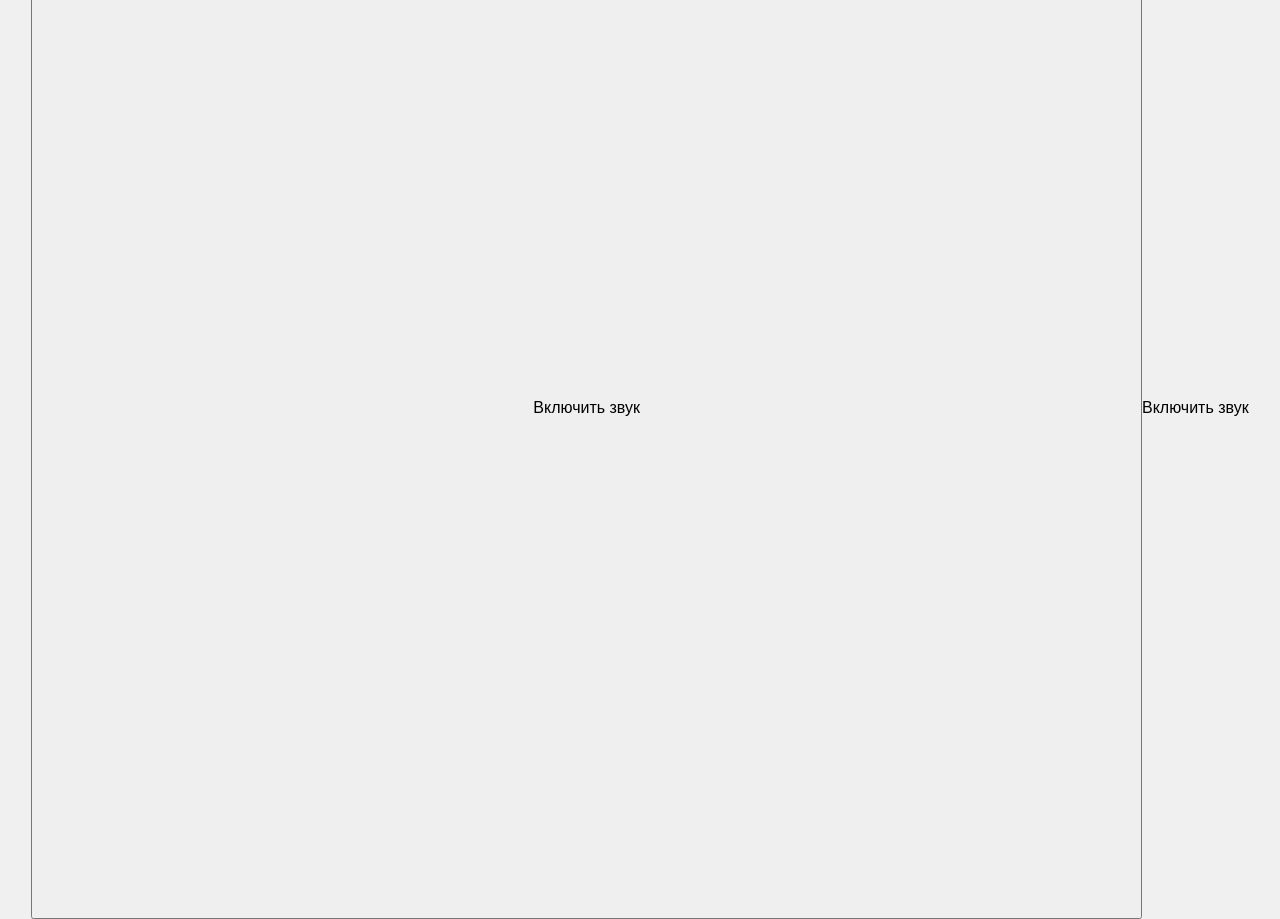
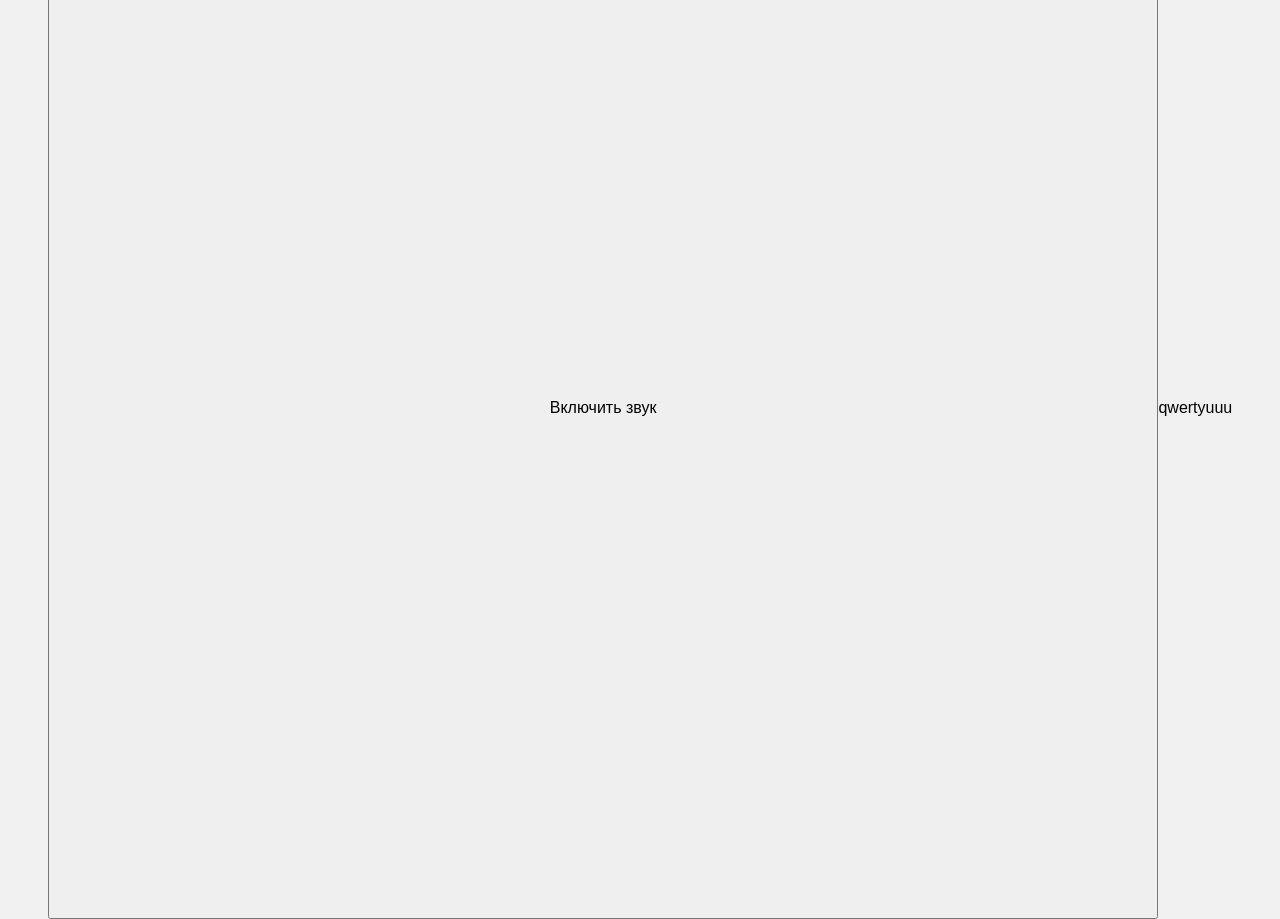
Before and after one commit to Platonelekt/soundtagt.github.io, a plain HTML site: page index.html in a window 1280 px wide. Drawn offline with Linux system fonts and the light colour scheme.

Commit message:
Update index.html

```diff
--- a/index.html
+++ b/index.html
@@ -34,7 +34,7 @@
     <audio id="audio" src="sound.mp3"></audio> <!-- Замените на путь к вашему звуковому файлу -->
 
 
-    <button1 id="play-button">Включить звук</button1>
+    <button1 id="play-button">qwertyuuu</button1>
     <audio id="audio" src="sound.mp3"></audio> <!-- Замените на путь к вашему звуковому файлу -->
 
 
```
